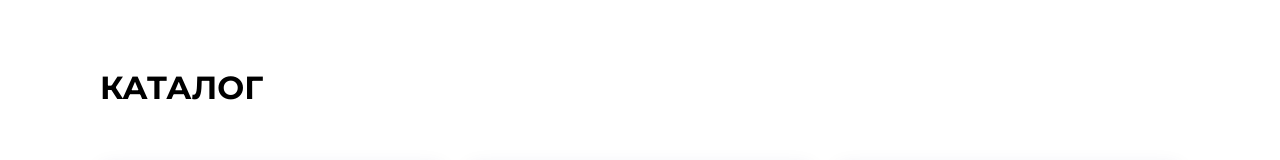
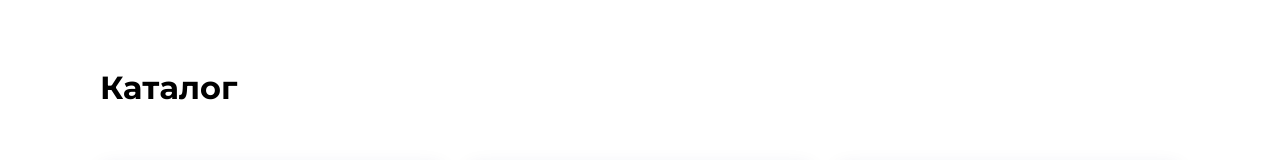
Before and after one commit to rettake/montereyWeb, a plain HTML site: page shop.html in a window 1280 px wide. Shown: the part 723-883 px from the top of the page. Drawn offline with Linux system fonts and the light colour scheme.

Commit message:
fixes 2.1

```diff
--- a/shop.html
+++ b/shop.html
@@ -56,7 +56,7 @@
 
       <section class="stock">
          <h2 class="section__title">
-            КАТАЛОГ
+            Каталог
          </h2>
          <div class="stock__cards">
             <div class="stock__card">
```
Also changed, not shown: images/m30s.png, 2 other files.
